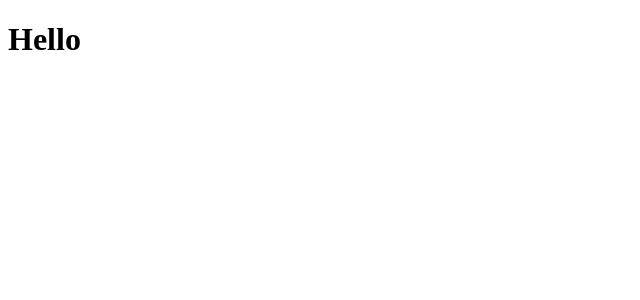
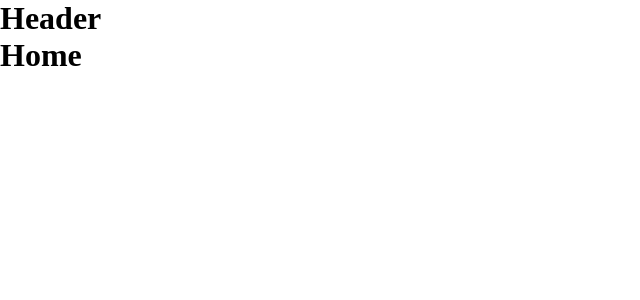
Before and after one commit to Pauloo27/notes, a React (Vite) app: page / in a window 1280 px wide. Shown: the top 300 px of the page, without its empty margins (0-640 px from the left). Built offline with nearby package versions, Linux system fonts and the light colour scheme.

Commit message:
Add home page place holder

```diff
--- a/src/App.tsx
+++ b/src/App.tsx
@@ -1,7 +1,21 @@
 import * as React from "react";
+import {
+  BrowserRouter as Router, Switch, Route, Redirect
+} from "react-router-dom";
+import Home from "./pages/home/index";
+import "./styles/App.css";
 
 export default function App() {
   return (
-    <h1>Hello</h1>
+    <Router>
+      <Switch>
+        <Route path="/" exact>
+          <Home/>
+        </Route>
+        <Route path="*">
+          <Redirect to="/"/>
+        </Route>
+      </Switch>
+    </Router>
   );
 }
--- /dev/null
+++ b/src/pages/home/components/Header.tsx
@@ -0,0 +1,5 @@
+import * as React from "react";
+
+export default function Header() {
+  return (<h1>Header</h1>);
+}
--- /dev/null
+++ b/src/pages/home/index.tsx
@@ -0,0 +1,11 @@
+import * as React from "react";
+import Header from "./components/Header";
+
+export default function Home() {
+  return (
+    <>
+      <Header/>
+      <h1>Home</h1>
+    </>
+  );
+}
--- /dev/null
+++ b/src/styles/App.css
@@ -0,0 +1,4 @@
+* {
+  padding: 0;
+  margin: 0;
+}
```
